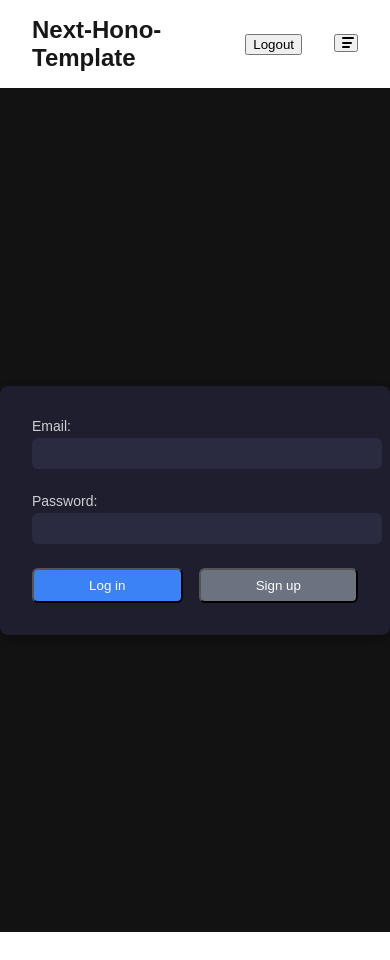
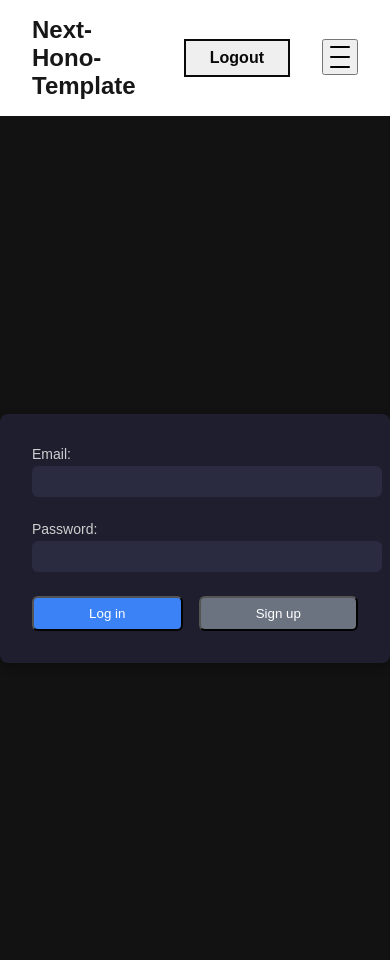
Before and after one commit to yuon7/meal, a Next.js app: page /login in a window 390 px wide. Before the commit the page ends 932 px from the top, so only its background shows below. Built offline with nearby package versions, Linux system fonts and the light colour scheme; no server answers.

Commit message:
fix: button & hamburger menu CSS

```diff
--- a/src/components/Header/Header.module.css
+++ b/src/components/Header/Header.module.css
@@ -19,7 +19,8 @@
 }
 
 .logo a:hover {
-  color: #0070f3;
+  color: #fff;
+  background: #0a0a0a;
 }
 
 .nav {
@@ -40,38 +41,35 @@
 }
 
 .nav li a:hover {
-  color: #0070f3;
+  color: #fff;
+  background: #0a0a0a;
 }
 
 .hamburger {
   display: flex;
   flex-direction: column;
   justify-content: space-between;
-  width: 24px;
-  height: 18px;
+  width: 36px;
+  height: 36px;
   cursor: pointer;
 }
 
-.hamburger p:nth-child(1) {
-  margin: 0.4px 0;
-  width: 150%;
+.hamburger p {
+  margin: 4px 0;
+  width: var(--hamburger-bar-width, 100%);
   height: 2px;
   border-radius: 2px;
   background-color: black;
 }
+
+.hamburger p:nth-child(1) {
+  --hamburger-bar-width: 100%;
+}
 .hamburger p:nth-child(2) {
-  margin: 0.4px 0;
-  width: 125%;
-  height: 2px;
-  border-radius: 2px;
-  background-color: black;
+  --hamburger-bar-width: 100%;
 }
 .hamburger p:nth-child(3) {
-  margin: 0.4px 0;
-  width: 100%;
-  height: 2px;
-  border-radius: 2px;
-  background-color: black;
+  --hamburger-bar-width: 100%;
 }
 
 .drawerMenu {
@@ -90,3 +88,21 @@
 .drawerOpen {
   right: 0;
 }
+
+.button {
+  display: block;
+  text-align: center;
+  text-decoration: none;
+  margin: auto;
+  padding: 0.5rem 1.5rem;
+  font-weight: bold;
+  border: 2px solid #0a0a0a;
+  color: #0a0a0a;
+  transition: 0.5s;
+  font-size: 1rem;
+}
+
+.button:hover {
+  color: #fff;
+  background: #0a0a0a;
+}
--- a/src/components/Header/Header.tsx
+++ b/src/components/Header/Header.tsx
@@ -37,11 +37,17 @@ export default function Header() {
         <nav className={styles.nav}>
           <ul>
             <li>
-              <button onClick={handleLogout}>Logout</button>
+              <button className={styles.button} onClick={handleLogout}>
+                Logout
+              </button>
             </li>
           </ul>
 
-          <button className={styles.hamburger} onClick={toggleMenu}>
+          <button
+            className={styles.hamburger}
+            onClick={toggleMenu}
+            aria-label="Toggle navigation menu"
+          >
             <p></p>
             <p></p>
             <p></p>
```
